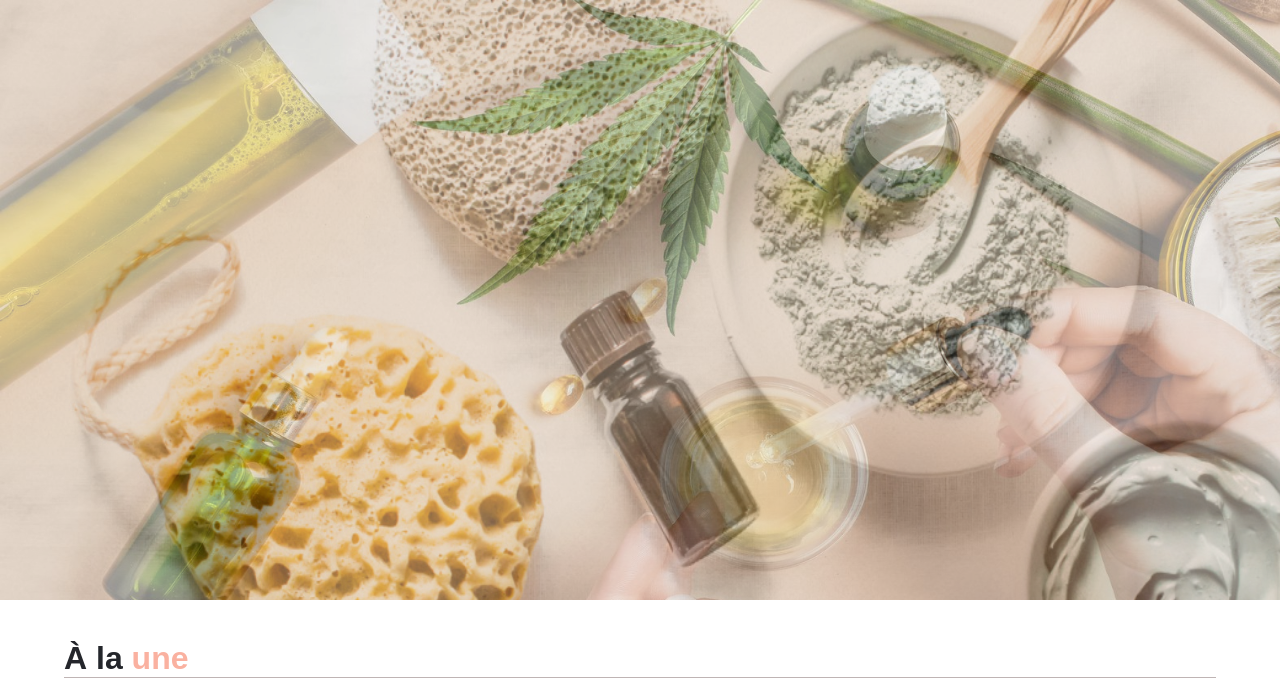
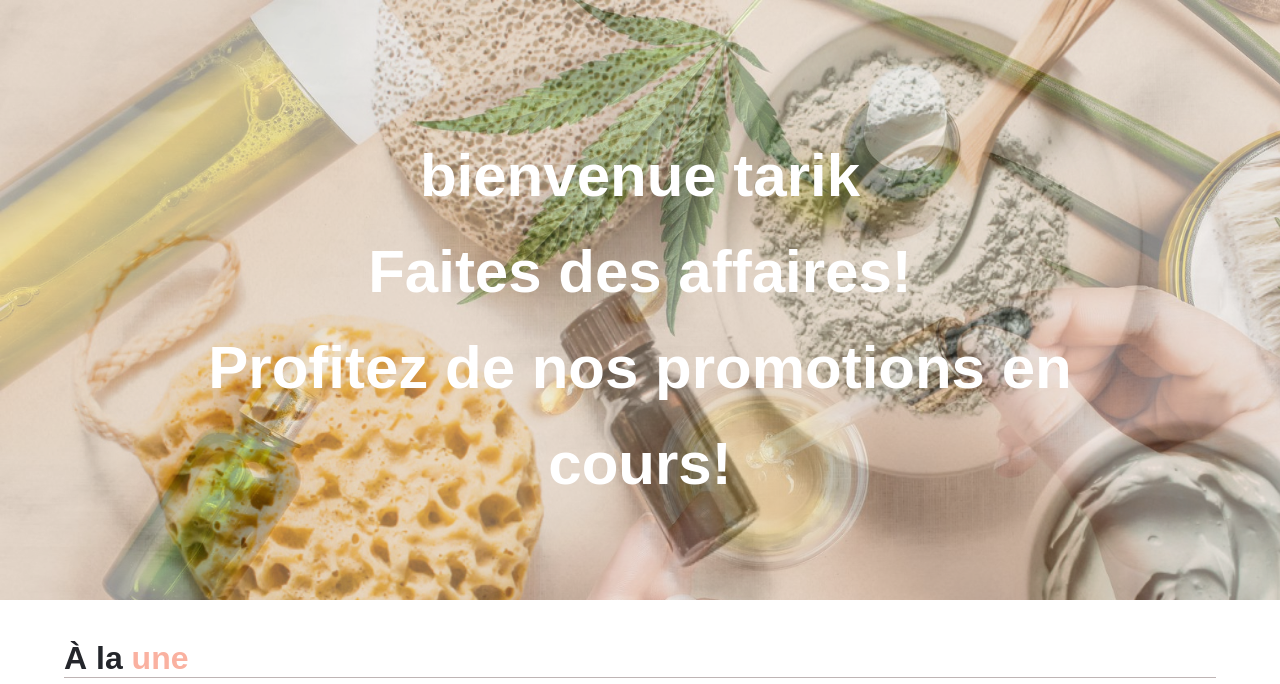
Before and after one commit to HerbiTarik/BeauteMelly, a PHP site: page /back/client.php in a window 1280 px wide. Shown: the part 150-834 px from the top of the page. Run offline with PHP 8.4, Linux system fonts and the light colour scheme; a user stored in the database is signed in; some libraries are stand-ins or nearby versions; some web fonts are replaced.

Commit message:
version17

```diff
--- a/back/client.php
+++ b/back/client.php
@@ -19,7 +19,16 @@ if (!isset($_SESSION['username'])) {
     <style>
         @import url('https://fonts.googleapis.com/css2?family=Monsieur+La+Doulaise&display=swap');
         </style>
-
+      <style type="text/css">
+      .slider h1{
+        margin: 10%;
+    text-align: center;
+    color: #fff;
+    position: absolute;
+    font-size: 60px;
+    line-height: 1.6em;
+      }
+    </style>
     <title>Beauté Melly</title>
 </head>
 <body>
@@ -28,7 +37,7 @@ if (!isset($_SESSION['username'])) {
 
     <header>
 
-    <div class="logo"><a href="#">BeautéMelly</a></div>
+    <div class="logo"><a href="client.php">BeautéMelly</a></div>
 
     <input type="checkbox" id="chk">
     <label for="chk" class="show-menu-btn">
@@ -61,7 +70,7 @@ if (!isset($_SESSION['username'])) {
        </nav>
            <!------images--------------------------------------------------------------------->
            <div class="slider">
-
+           <?php echo "<h1>bienvenue " . $_SESSION['username'] . "<br>Faites des affaires!<br>Profitez de nos promotions en cours!</h1>"; ?>
            </div>
            <!------text---------------------------------------------------------------------->
            <div class="une">
--- a/back/connexion.php
+++ b/back/connexion.php
@@ -151,7 +151,7 @@ if (isset($_POST['submit'])) {
 
 	<header>
 
-	<div class="logo"><a href="#">BeautéMelly</a></div>
+	<div class="logo"><a href="../index.php">BeautéMelly</a></div>
 
 	<input type="checkbox" id="chk">
 	<label for="chk" class="show-menu-btn">
--- a/back/inscription.php
+++ b/back/inscription.php
@@ -167,7 +167,7 @@ if (isset($_POST['submit'])) {
 
 	<header>
 
-	<div class="logo"><a href="#">BeautéMelly</a></div>
+	<div class="logo"><a href="../index.php">BeautéMelly</a></div>
 
 	<input type="checkbox" id="chk">
 	<label for="chk" class="show-menu-btn">
--- a/back/magazine.php
+++ b/back/magazine.php
@@ -100,7 +100,7 @@
 
     <header>
 
-    <div class="logo"><a href="#">BeautéMelly</a></div>
+    <div class="logo"><a href="../index.php">BeautéMelly</a></div>
 
     <input type="checkbox" id="chk">
     <label for="chk" class="show-menu-btn">
--- a/back/magazine_client.php
+++ b/back/magazine_client.php
@@ -100,7 +100,7 @@
 
     <header>
 
-    <div class="logo"><a href="#">BeautéMelly</a></div>
+    <div class="logo"><a href="client.php">BeautéMelly</a></div>
 
     <input type="checkbox" id="chk">
     <label for="chk" class="show-menu-btn">
--- a/back/marque.php
+++ b/back/marque.php
@@ -39,7 +39,7 @@
 
     <header>
 
-    <div class="logo"><a href="#">BeautéMelly</a></div>
+    <div class="logo"><a href="../index.php">BeautéMelly</a></div>
 
     <input type="checkbox" id="chk">
     <label for="chk" class="show-menu-btn">
--- a/back/marque_client.php
+++ b/back/marque_client.php
@@ -39,7 +39,7 @@
 
     <header>
 
-    <div class="logo"><a href="#">BeautéMelly</a></div>
+    <div class="logo"><a href="client.php">BeautéMelly</a></div>
 
     <input type="checkbox" id="chk">
     <label for="chk" class="show-menu-btn">
--- a/back/produit.php
+++ b/back/produit.php
@@ -39,7 +39,7 @@
 
     <header>
 
-    <div class="logo"><a href="#">BeautéMelly</a></div>
+    <div class="logo"><a href="../index.php">BeautéMelly</a></div>
 
     <input type="checkbox" id="chk">
     <label for="chk" class="show-menu-btn">
--- a/back/produit_client.php
+++ b/back/produit_client.php
@@ -39,7 +39,7 @@
 
     <header>
 
-    <div class="logo"><a href="#">BeautéMelly</a></div>
+    <div class="logo"><a href="client.php">BeautéMelly</a></div>
 
     <input type="checkbox" id="chk">
     <label for="chk" class="show-menu-btn">
```
